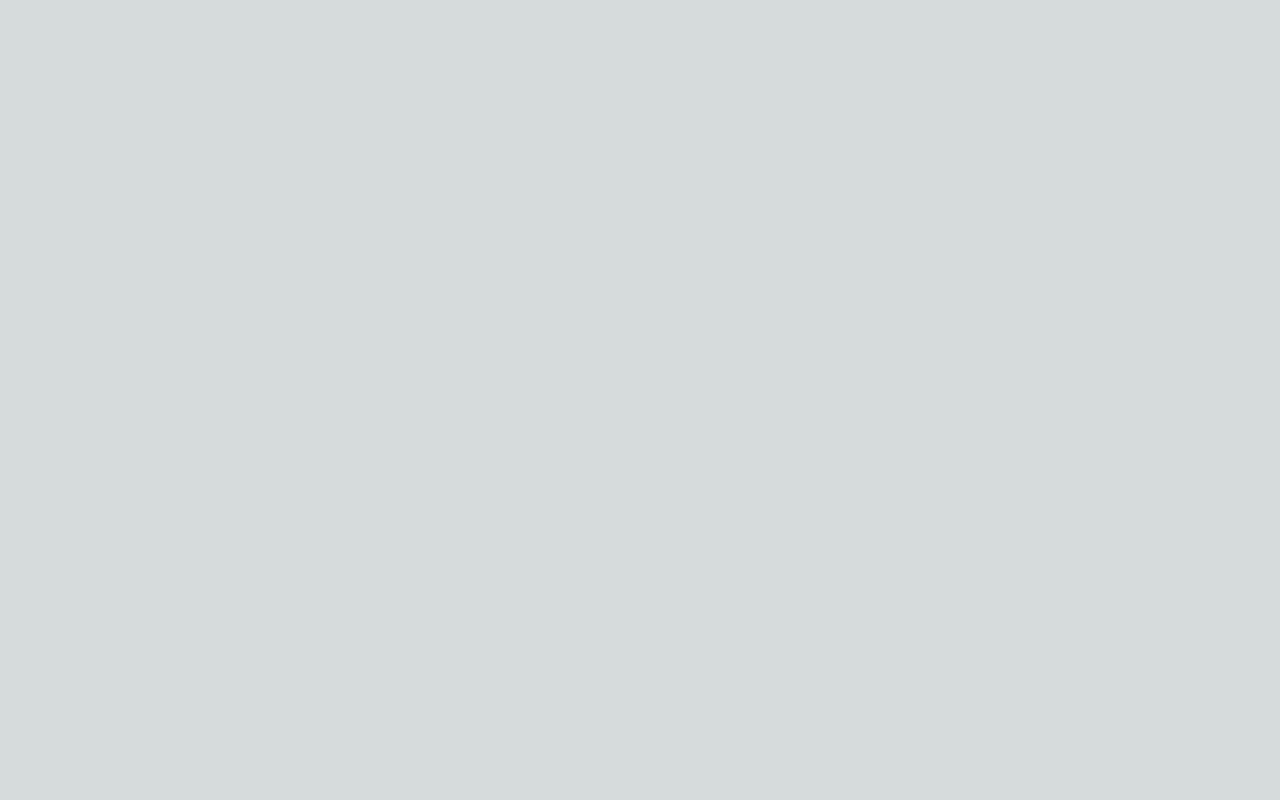
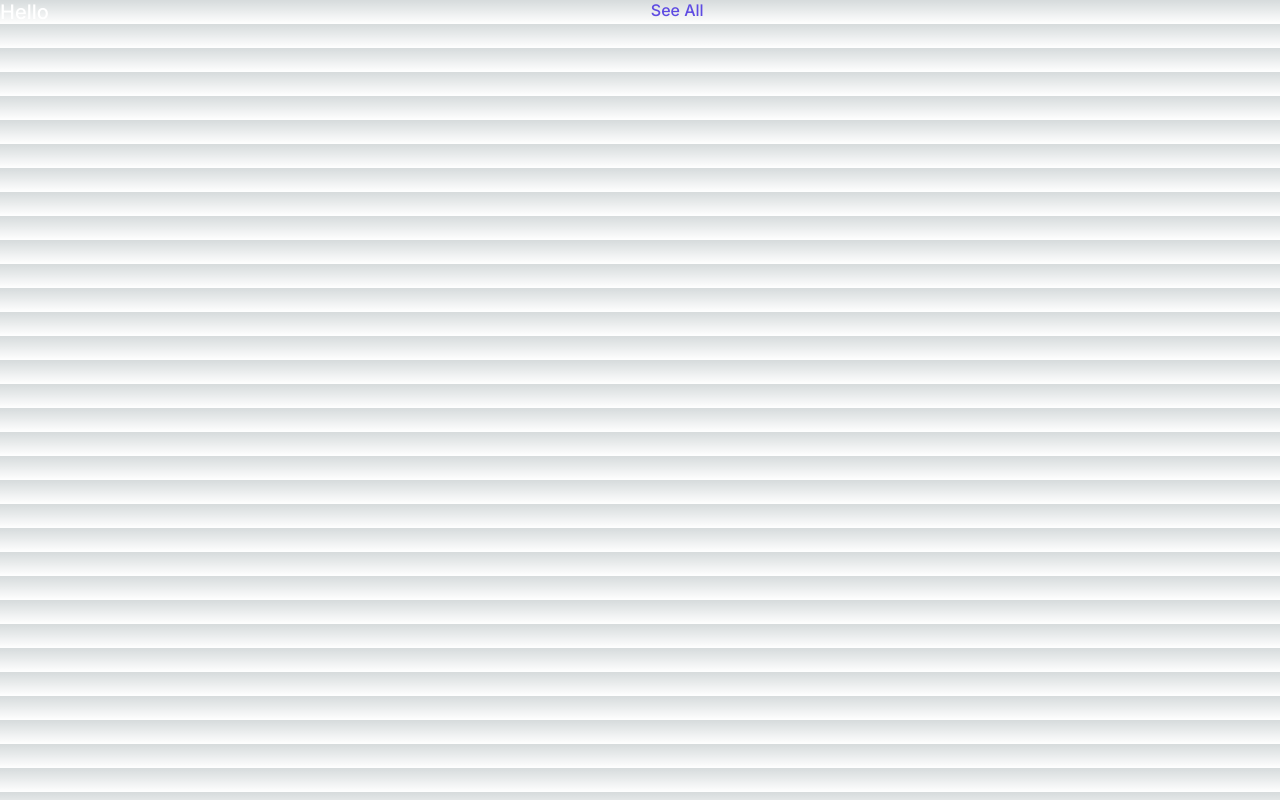
Before and after one commit to Dimitri-kkk/musicapp, a Next.js app: page / in a window 1280 px wide. Built offline with nearby package versions, Linux system fonts and the light colour scheme.

Commit message:
Feat: Added Section Header Styles

```diff
--- /dev/null
+++ b/src/app/Components/SectionHeader/SectionHeader.module.scss
@@ -0,0 +1,25 @@
+@import "../../styles/color.scss";
+
+.Container {
+  display: flex;
+  align-items: flex-start;
+  gap: 602px;
+  color: $Black_Color2;
+}
+
+.seeAll {
+  color: $Dark_Purple_Color;
+  font-family: Inter;
+  font-size: 16px;
+  font-style: normal;
+  font-weight: 500;
+  line-height: normal;
+}
+.sectionHeader {
+  color: $White_Color;
+  font-family: Inter;
+  font-size: 20px;
+  font-style: normal;
+  font-weight: 500;
+  line-height: normal;
+}
--- /dev/null
+++ b/src/app/Components/SectionHeader/SectionHeader.tsx
@@ -0,0 +1,17 @@
+import Link from "next/link";
+import styles from "./SectionHeader.module.scss";
+
+type Props = {
+  title: string;
+};
+
+export const SectionHeader = (props: Props) => {
+  return (
+    <div className={styles.Container}>
+      <h1 className={styles.sectionHeader}>{props.title}</h1>
+      <Link href="#" className={styles.seeAll}>
+        See All
+      </Link>
+    </div>
+  );
+};
--- a/src/app/page.tsx
+++ b/src/app/page.tsx
@@ -1,10 +1,12 @@
 import Image from "next/image";
 import styles from "./page.module.css";
+import { SectionHeader } from "./Components/SectionHeader/SectionHeader";
 
 export default function Home() {
   return (
     <main className={styles.main}>
       <div className={styles.description}>
+        <SectionHeader title="Hello" />
       </div>
     </main>
   );
```
